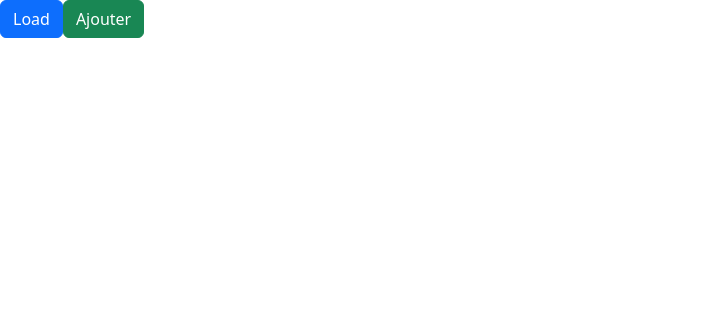
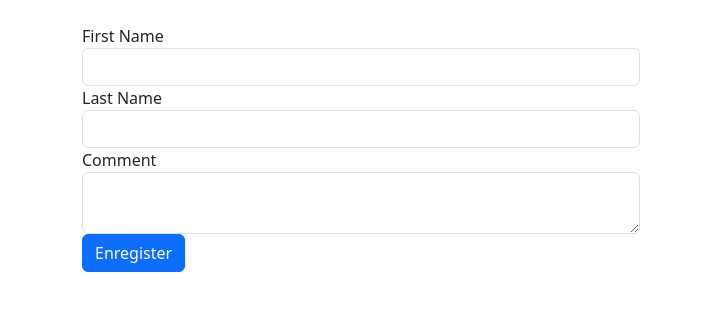
Before and after one commit to Simo-Ben-azzouz/LearnAngular5, an Angular app: page / in a window 1280 px wide. Shown: the top 310 px of the page, without its empty margins (0-703 px from the left). Built offline with nearby package versions, Linux system fonts and the light colour scheme.

Commit message:
errors-validation

```diff
--- a/src/app/app.component.html
+++ b/src/app/app.component.html
@@ -34,7 +34,8 @@
     <div *ngSwitchCase="'Symfony'">lorem Symfony</div>
     <div *ngSwitchDefault>other value</div>
 </div> -->
-<button class="btn btn-primary" (click)="loadCourse()">Load</button>
+<!-- ex -->
+<!-- <button class="btn btn-primary" (click)="loadCourse()">Load</button>
 <button class="btn btn-success" (click)="addCourse()">Ajouter</button>
 
 <ul>
@@ -42,4 +43,11 @@
         {{course.id}} {{course.title}}
         <button class="btn btn-danger" (click)="removeCourse(course)">Delete</button>
     </li>
-</ul>
+</ul> -->
+<!-- ex forms -->
+<br>
+<div class="container">
+    <div class="col-md-6 col-md-offset-3">
+        <app-contact-form></app-contact-form>
+    </div>
+</div>
--- a/src/app/app.module.ts
+++ b/src/app/app.module.ts
@@ -10,6 +10,8 @@ import { CoursesSevice } from './courses.service';
 import { ResumePipe } from './resume.pipe';
 import { StarComponent } from './star.component';
 import { PanelComponent } from './panel/panel.component';
+import { TestDerectiveDirective } from './test-derective.directive';
+import { ContactFormComponent } from './contact/contact-form/contact-form.component';
 
 @NgModule({
   declarations: [
@@ -18,7 +20,9 @@ import { PanelComponent } from './panel/panel.component';
     CoursComponent,
     StarComponent,
     ResumePipe,
-    PanelComponent
+    PanelComponent,
+    TestDerectiveDirective,
+    ContactFormComponent
   ],
   imports: [
     BrowserModule,
--- /dev/null
+++ b/src/app/contact/contact-form/contact-form.component.html
@@ -0,0 +1,27 @@
+<form action="">
+    <div class="form-group">
+        <label for="firstName">First Name</label>
+        <input required ngModel name="firstName" maxlength="10" minlength="3" pattern="[a-zA-Z]+" #firstName="ngModel" (change)="log(firstName)" class="form-control" id="firstName" type="text">
+        <div class="alert alert-danger" *ngIf="firstName.touched && !firstName.valid">
+            <div *ngIf="firstName.hasError('required')">champ obligatoire.</div>
+            <div *ngIf="firstName.hasError('minlength')">Minimum doit être au mois caractères.</div>
+            <div *ngIf="firstName.hasError('maxlength')">Maximum doit être 10 caractères.</div>
+            <div *ngIf="firstName.hasError('pattern')">Le prénom doit contenir uniquement des lettres alphabétiques.</div>
+          </div>
+
+
+
+    </div>
+
+    <div class="form-group">
+        <label for="lastName">Last Name</label>
+        <input ngModel name="lastName" #lastName class="form-control" id="lastName" type="text">
+    </div>
+
+    <div class="form-group">
+        <label for="comment">Comment</label>
+        <textarea ngModel name="comment" #comment class="form-control" id="comment"></textarea>
+    </div>
+
+    <button class="btn btn-primary">Enregister</button>
+</form>
--- /dev/null
+++ b/src/app/contact/contact-form/contact-form.component.ts
@@ -0,0 +1,14 @@
+import { Component } from '@angular/core';
+
+@Component({
+  selector: 'app-contact-form',
+  templateUrl: './contact-form.component.html',
+  styleUrl: './contact-form.component.css'
+})
+export class ContactFormComponent {
+log (x: any)
+{
+console.log(x);
+
+}
+}
--- /dev/null
+++ b/src/app/test-derective.directive.ts
@@ -0,0 +1,10 @@
+import { Directive } from '@angular/core';
+
+@Directive({
+  selector: '[appTestDerective]'
+})
+export class TestDerectiveDirective {
+
+  constructor() { }
+
+}
```
Also changed, not shown: src/app/contact/contact-form/contact-form.component.css (added), 2 other files (tests, documents, lock files or other folders).
